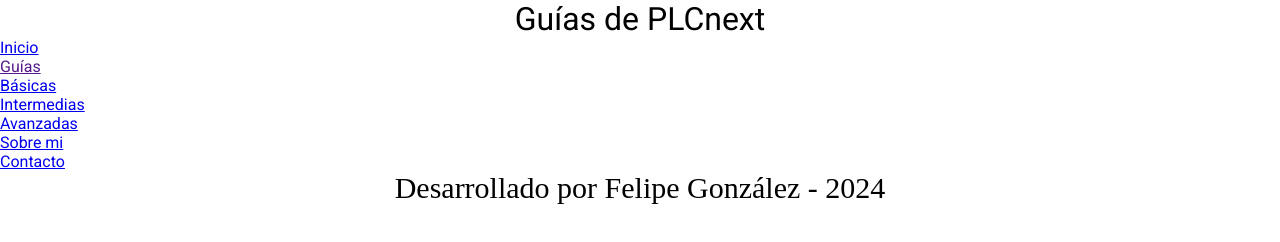
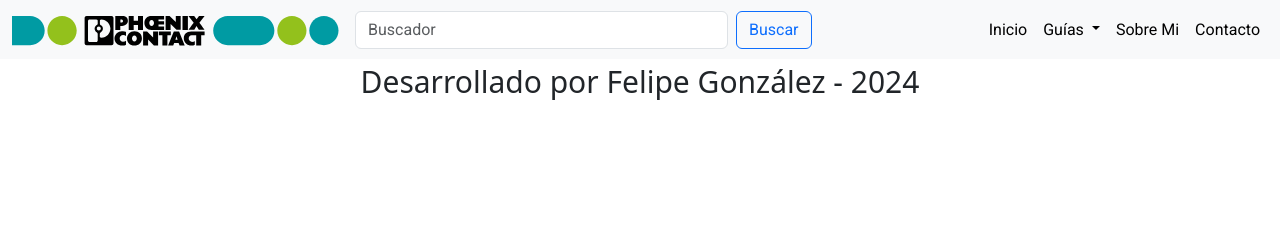
Before and after one commit to Fellipem1/PreEntrega3-Gonzalez, a plain HTML site: page pages/intermedio.html in a window 1280 px wide. Drawn offline with Linux system fonts and the light colour scheme; files that its build step writes are made by us from their sources.

Commit message:
Actualizando intermedio.html

```diff
--- a/pages/intermedio.html
+++ b/pages/intermedio.html
@@ -10,6 +10,7 @@
     <link rel="preconnect" href="https://fonts.gstatic.com" crossorigin>
     <link href="https://fonts.googleapis.com/css2?family=Roboto:ital,wght@0,100;0,300;0,400;0,500;0,700;0,900;1,100;1,300;1,400;1,500;1,700;1,900&display=swap" rel="stylesheet">
     <!-- CSS -->
+    <link rel="stylesheet" href="./css/bootstrap.min.css">
     <link rel="stylesheet" href="../css/style.css">
     <!-- Icono -->
     <link rel="shortcut icon" href="../assets/images/icon/favicon.ico" type="image/x-icon">
@@ -17,25 +18,43 @@
     <title>Guías Intermedias PLCnext | Phoenix Contact Chile</title>
 </head>
 <body>
-    <!-- Encabezado -->
-    <header>
-        <h1 class="titulo roboto-regular">Guías de PLCnext</h1>
-    </header>
     <!-- Navegación -->
-    <nav class="navegacion roboto-regular">
-        <ul class="lista-navegacion">
-            <li><a href="../index.html">Inicio</a></li>
-            <li>
-                <a href="">Guías</a>
-                <ul class="lista-navegacion2">
-                    <li><a href="./basico.html">Básicas</a></li>
-                    <li><a href="./intermedio.html">Intermedias</a></li>
-                    <li><a href="./avanzado.html">Avanzadas</a></li>
+    <nav class="navbar navbar-expand-lg bg-body-tertiary roboto-regular">
+        <div class="container-fluid">
+            <a class="navbar-brand" href="#">
+                <img src="../assets/images/imagenes/phoenix.svg" alt="PHOENIX CONTACT" class="d-inline-block align-text-top">
+            </a>
+            <button class="navbar-toggler" type="button" data-bs-toggle="collapse" data-bs-target="#navbarSupportedContent" aria-controls="navbarSupportedContent" aria-expanded="false" aria-label="Toggle navigation">
+                <span class="navbar-toggler-icon"></span>
+            </button>
+            <div class="collapse navbar-collapse" id="navbarSupportedContent">
+                <form class="d-flex w-100 justify-content-center my-2 my-lg-0" role="search">
+                    <input class="form-control me-2" type="search" placeholder="Buscador" aria-label="Search">
+                    <button class="btn btn-outline-primary" type="submit">Buscar</button>
+                </form>
+                <ul class="navbar-nav w-100 mb-2 mb-lg-0 justify-content-end">
+                    <li class="nav-item">
+                        <a class="nav-link active" aria-current="page" href="../index.html">Inicio</a>
+                    </li>
+                    <li class="nav-item dropdown">
+                        <a class="nav-link active dropdown-toggle" href="#" role="button" data-bs-toggle="dropdown" aria-expanded="false">
+                            Guías
+                        </a>
+                        <ul class="dropdown-menu">
+                            <li><a class="dropdown-item" href="./basico.html">Básicas</a></li>
+                            <li><a class="dropdown-item" href="./intermedio.html">Intermedias</a></li>
+                            <li><a class="dropdown-item" href="./avanzado.html">Avanzadas</a></li>
+                        </ul>
+                    </li>
+                    <li class="nav-item">
+                        <a class="nav-link active" href="./sobre-mi.html">Sobre Mi</a>
+                    </li>
+                    <li class="nav-item">
+                        <a class="nav-link active" href="./contacto.html">Contacto</a>
+                    </li>
                 </ul>
-            </li>
-            <li><a href="./sobre-mi.html">Sobre mi</a></li>
-            <li><a href="./contacto.html">Contacto</a></li>
-        </ul>
+            </div>
+        </div>
     </nav>
     <!-- Main -->
     <main>
```
